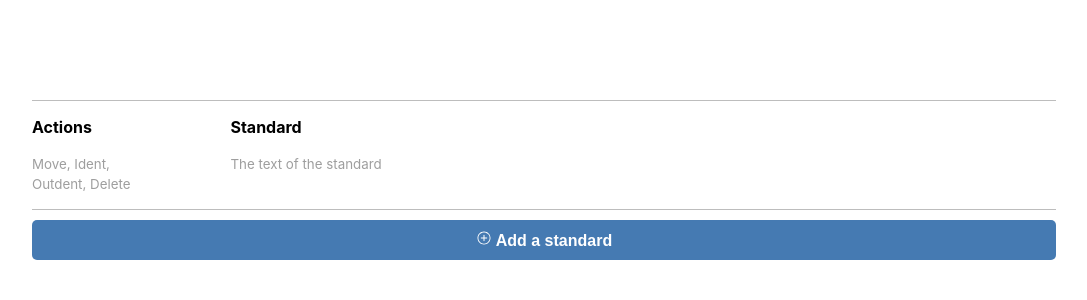
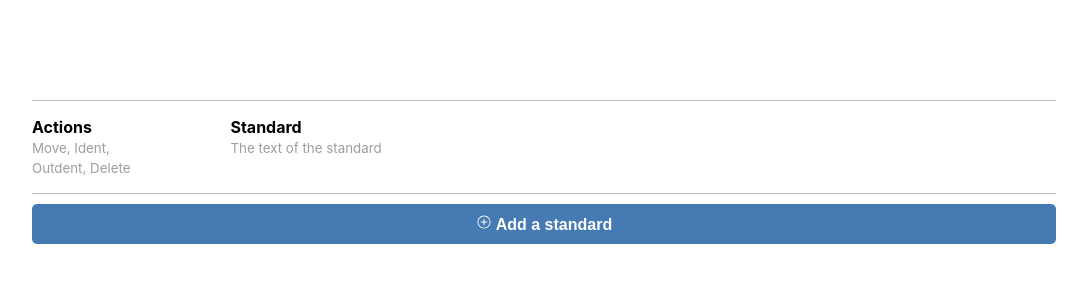
Before and after one commit to MKS-01/curriculum-authoring-tool, a React (Create React App) app: page / in a window 1280 px wide. Shown: the top 300 px of the page, without its empty margins (96-1183 px from the left). Built offline with nearby package versions, Linux system fonts and the light colour scheme.

Commit message:
headaer added

```diff
--- a/src/components/header/index.js
+++ b/src/components/header/index.js
@@ -6,8 +6,7 @@ function HeaderRow() {
       <div>
         <p>
           <b>Actions</b>
-        </p>
-        <p>
+          <br />
           <small>
             {' '}
             Move, Ident, <br />
@@ -18,8 +17,7 @@ function HeaderRow() {
       <div className='header-section-two'>
         <p>
           <b>Standard</b>
-        </p>
-        <p>
+          <br />
           <small>The text of the standard</small>
         </p>
       </div>
```
